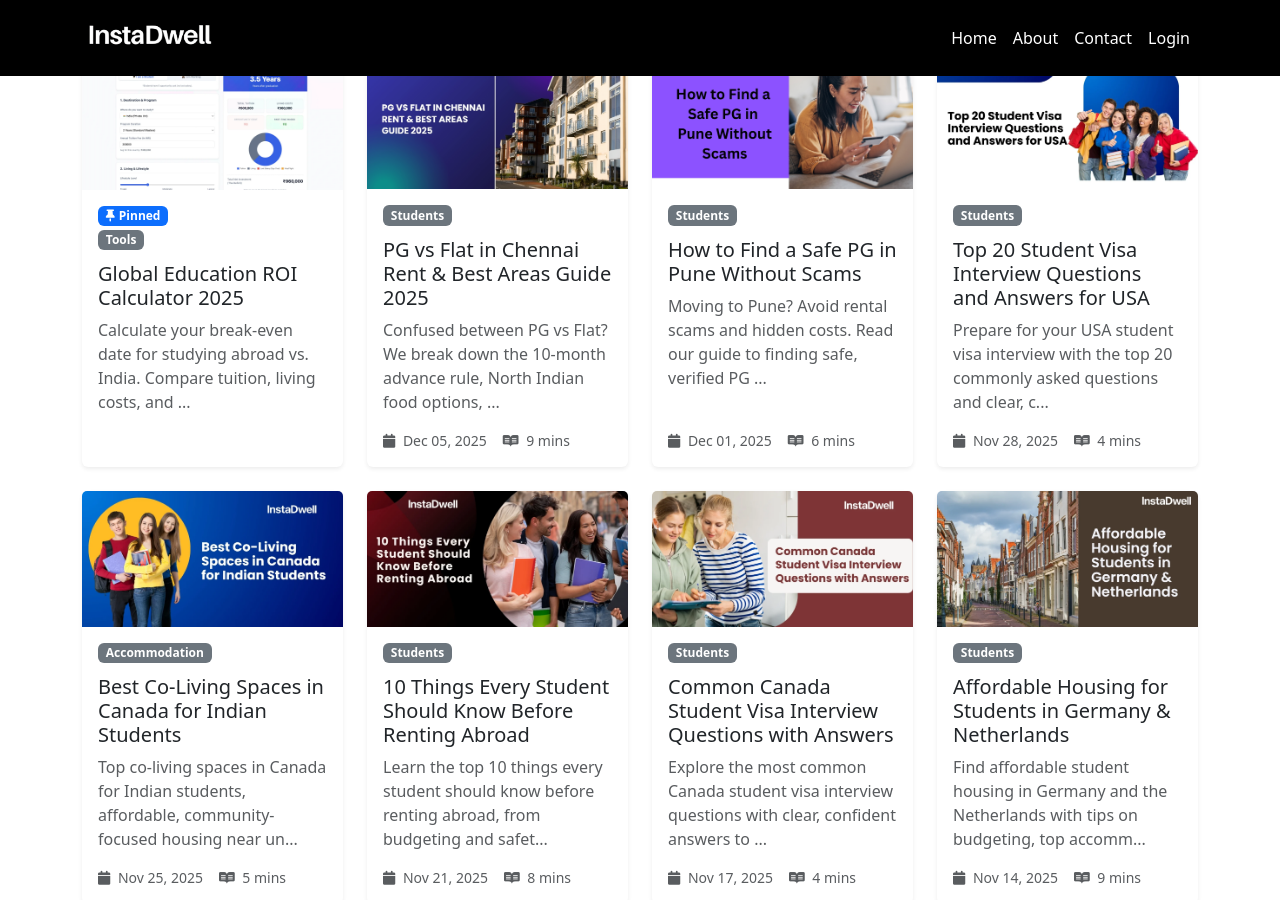
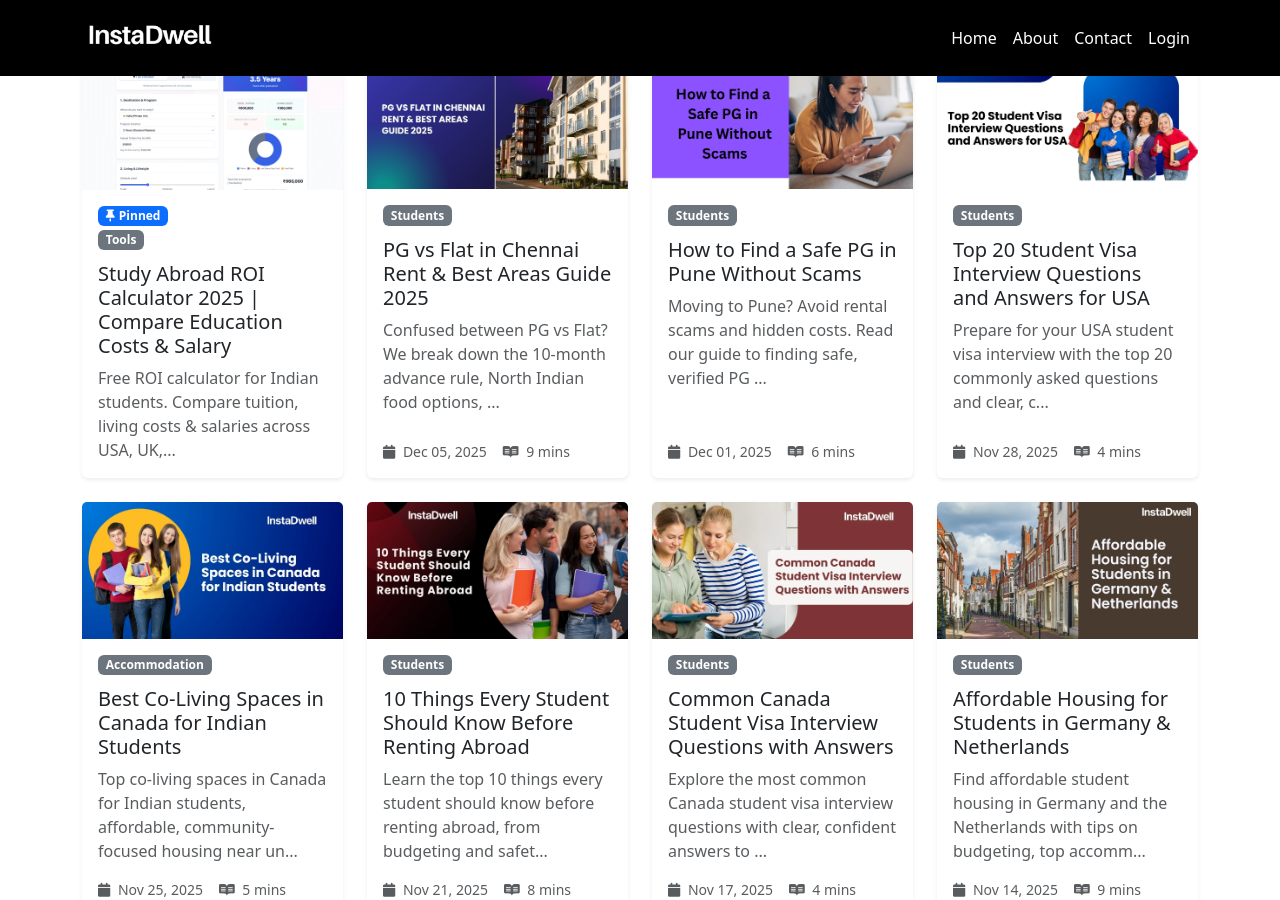
Before and after one commit to instadw/instadwell-blog, a Jekyll site: the page built from index.html, in a window 1280 px wide and 900 px high, scrolled down 497 px. Built offline with Jekyll 4.4.1, drawn with Linux system fonts in a browser that asks for light colours; the list of posts is cut into pages by our own code.

Commit message:
Update 2025-12-09-roi-calculator

```diff
--- a/_posts/2025-12-09-global-education-roi-calculator-2025.html
+++ b/_posts/2025-12-09-global-education-roi-calculator-2025.html
@@ -1,6 +1,6 @@
 ---
-title: "Global Education ROI Calculator 2025"
-description: "Calculate your break-even date for studying abroad vs. India. Compare tuition, living costs, and expected salary across USA, UK, Canada, Australia, Germany and more."
+title: "Study Abroad ROI Calculator 2025 | Compare Education Costs & Salary"
+description: "Free ROI calculator for Indian students. Compare tuition, living costs & salaries across USA, UK, Canada, Australia & Germany."
 image: "/assets/images/global-education-roi-calculator-2025.webp"
 layout: raw
 permalink: /:title
@@ -8,13 +8,24 @@ author: Sanchit
 category: Tools
 date: 2025-12-09T23:00:00.000+05:30
 pinned: true
+canonical_url: "https://blog.instadwell.com/global-education-roi-calculator-2025"
 ---
 <!DOCTYPE html>
 <html lang="en">
 <head>
     <meta charset="UTF-8">
     <meta name="viewport" content="width=device-width, initial-scale=1.0">
-    <title>Global Education ROI Calculator 2025</title>
+    <title>Study Abroad ROI Calculator 2025 | InstaDwell Blog</title>
+    <meta name="description" content="Free ROI calculator for Indian students. Compare tuition, living costs & salaries across USA, UK, Canada, Australia & Germany.">
+    <link rel="canonical" href="https://blog.instadwell.com/global-education-roi-calculator-2025">
+
+    <!-- Open Graph / Social -->
+    <meta property="og:title" content="Study Abroad ROI Calculator 2025 | Compare Education Costs & Salary">
+    <meta property="og:description" content="Free ROI calculator for Indian students. Compare tuition, living costs & salaries across 11 countries.">
+    <meta property="og:image" content="https://blog.instadwell.com/assets/images/global-education-roi-calculator-2025.webp">
+    <meta property="og:url" content="https://blog.instadwell.com/global-education-roi-calculator-2025">
+    <meta property="og:type" content="website">
+
     <script src="https://cdn.jsdelivr.net/npm/chart.js"></script>
     <style>
         :root {
```
